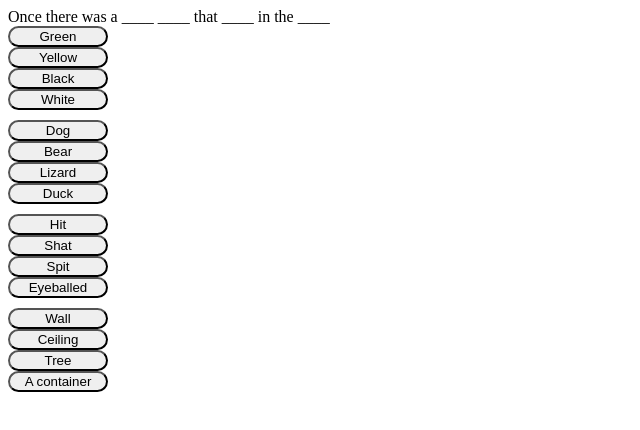
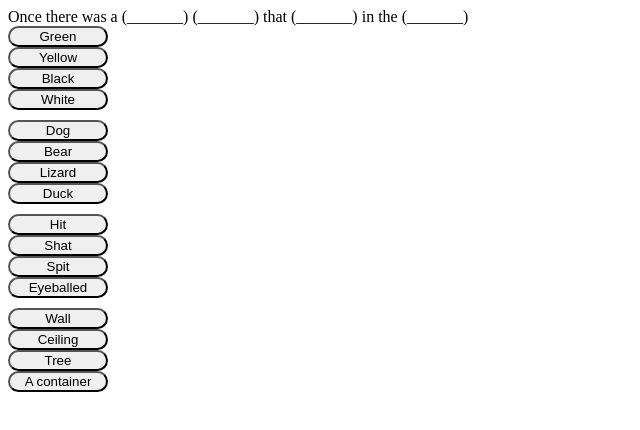
Before and after one commit to NT-000/Adjektiv-Historie, a plain HTML site: page index.html in a window 1280 px wide. Shown: the whole page, without its empty margins (0-640 px from the left). Drawn offline with Linux system fonts and the light colour scheme.

Commit message:
Update index.html

```diff
--- a/index.html
+++ b/index.html
@@ -46,10 +46,10 @@
 
     <script>
       const textField = document.getElementById("textField");
-      let textFieldNum1 = "____";
-      let textFieldNum2 = "____";
-      let textFieldNum3 = "____";
-      let textFieldNum4 = "____";
+      let textFieldNum1 = "(_______)";
+      let textFieldNum2 = "(_______)";
+      let textFieldNum3 = "(_______)";
+      let textFieldNum4 = "(_______)";
 
       updateView();
     function  updateView () {
@@ -109,55 +109,6 @@
         updateView();
       }
 
-    //   updateView();
-    //   function updateView() {
-    //     html = `
-    // Once there was a ${textField1} ${textField2} that ${textField3} in the ${textField4}
-    // <div class="allGroups">
-    // <div class="colorGroup">
-    //   <button onclick="textField1(this)">Green</button>
-    //   <button onclick="textField1(this)">Yellow</button>
-    //   <button onclick="textField1(this)">Black</button>
-    //   <button onclick="textfield1(this)">White</button>
-    // </div>
-
-    // <div class="objectGroup">
-    //   <button onclick="textField2(this)">Dog</button>
-    //   <button onclick="textField2(this)">Bear</button>
-    //   <button onclick="textField2(this)">Lizard</button>
-    //   <button onclick="textField2(this)">Duck</button>
-    // </div>
-
-    // <div class="actionGroup">
-    //   <button onclick="textField3(this)">Hit</button>
-    //   <button onclick="textField3(this)">Shat</button>
-    //   <button onclick="textField3(this)">Spit</button>
-    //   <button onclick="textField3(this)">Eyeballed</button>
-    // </div>
-
-    // <div class="deadObjectGroup">
-    //   <button onclick="textField4(this)">Wall</button>
-    //   <button onclick="textField4(this)">Ceiling</button>
-    //   <button onclick="textField4(this)">Tree</button>
-    //   <button onclick="textField4(this)">A container</button>
-    // </div>`;
-    // textField.innerHTML = html;
-    //   }
-      // function inputAll(textDiv) {
-      //     let inputAdjectives = textDiv.innerHTML;
-      //     textField.innerText += inputAdjectives;
-
-      // // document.getElementById('textField').innerHTML = /*HTML*/ `
-      // // "once there was a ${color} ${object} that ${action} in the ${deadObject}`;
-      // //
-
-      //   function inputColor(color) {}
-
-      //   function inputObject(object) {}
-
-      //   function inputAction(action) {}
-
-      //   function inputDeadObject(deadObject) {}
     </script>
   </body>
 </html>
```
